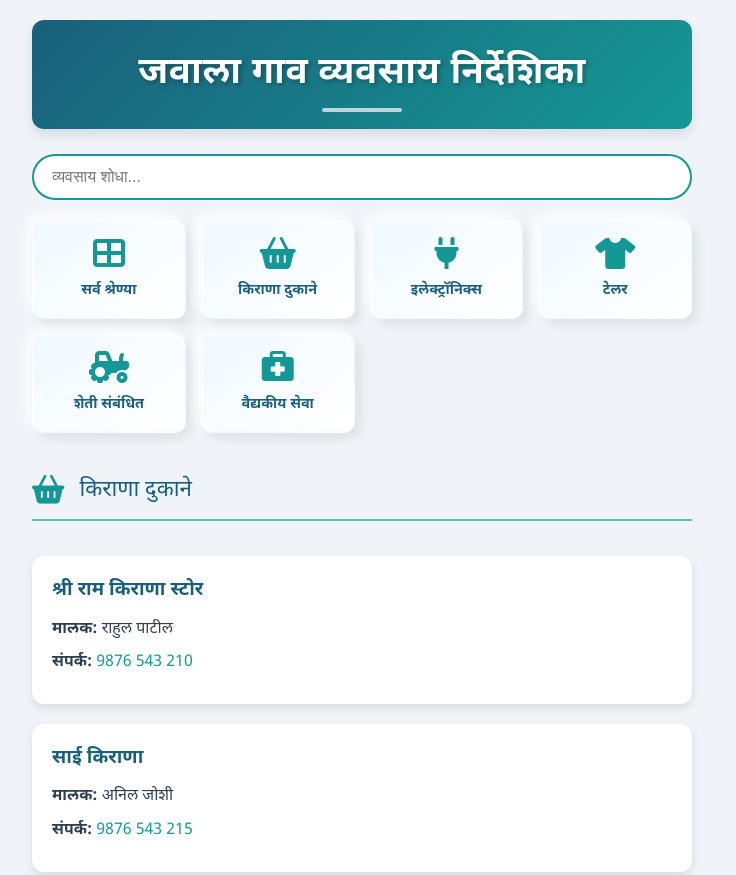
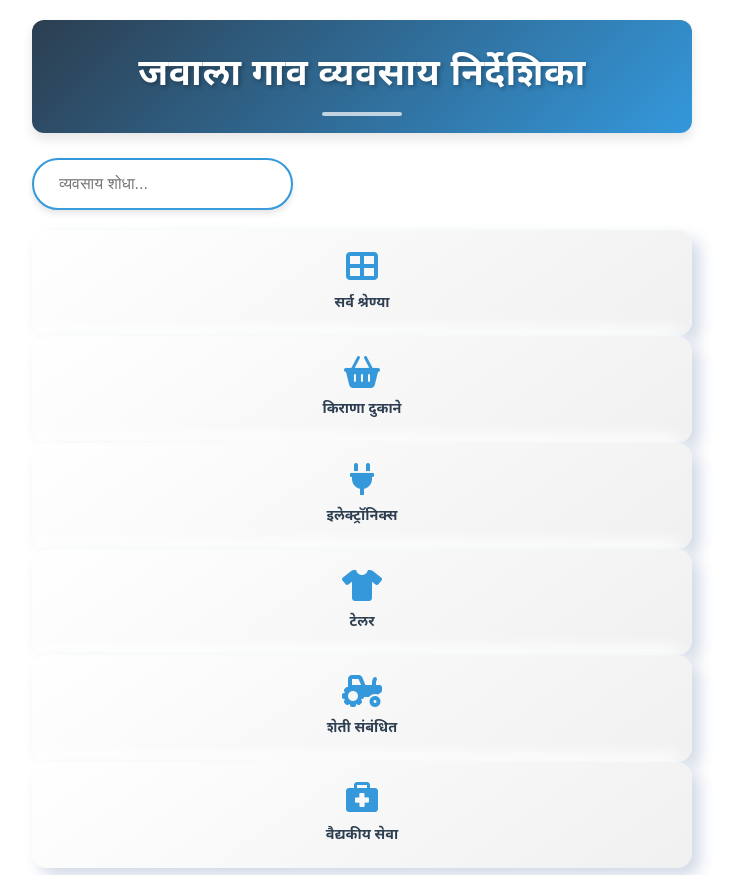
Before and after one commit to the-scam-master/Jawala-Business-Finder, a plain HTML site: page index.html in a window 1280 px wide. Shown: the top 875 px of the page, without its empty margins (278-1014 px from the left). Drawn offline with Linux system fonts and the light colour scheme.

Commit message:
Update styles.css

```diff
--- a/styles.css
+++ b/styles.css
@@ -1,11 +1,10 @@
 :root {
-    --primary-color: #1a5f7a;
-    --secondary-color: #159895;
-    --background-color: #f0f4f8;
-    --text-color: #2c3e50;
-    --card-background: #ffffff;
-    --accent-color: #57c5b6;
-    --heading-font: 'Playfair Display', serif;
+    --primary-color: #2c3e50;     /* Deep navy blue */
+    --secondary-color: #3498db;   /* Bright blue */
+    --accent-color: #2ecc71;      /* Fresh green */
+    --background-color: #f4f6f7;  /* Light gray-blue */
+    --text-color: #34495e;        /* Soft dark gray */
+    --card-background: #ffffff;   /* Clean white */
 }
 
 * {
@@ -15,10 +14,9 @@
 }
 
 body {
-    font-family: 'Noto Sans Devanagari', 'Poppins', Arial, sans-serif;
-    background-color: var(--background-color);
-    color: var(--text-color);
-    line-height: 1.6;
+    font-family: 'Noto Sans Devanagari', -apple-system, BlinkMacSystemFont, 'Segoe UI', Roboto, Oxygen, Ubuntu, Cantarell, 'Open Sans', 'Helvetica Neue', sans-serif;
+    line-height: 1.7;
+    font-weight: 400;
 }
 
 .container {
@@ -70,19 +68,18 @@ header h1::after {
 }
 
 .search-container input {
-    width: 100%;
-    padding: 12px 18px;
+    border-radius: 30px;
+    padding: 15px 25px;
+    font-size: 1rem;
     border: 2px solid var(--secondary-color);
-    border-radius: 25px;
-    font-size: 1rem;
-    background-color: white;
     transition: all 0.3s ease;
-    outline: none;
+    box-shadow: 0 4px 6px rgba(0,0,0,0.1);
 }
 
 .search-container input:focus {
+    outline: none;
     border-color: var(--accent-color);
-    box-shadow: 0 0 10px rgba(21, 152, 149, 0.2);
+    box-shadow: 0 6px 8px rgba(0,0,0,0.15);
 }
 
 .category-selection {
@@ -90,10 +87,8 @@ header h1::after {
 }
 
 .category-grid {
-    display: grid;
-    grid-template-columns: repeat(4, 1fr);
-    gap: 15px;
-    margin-bottom: 15px;
+    grid-template-columns: repeat(auto-fit, minmax(100px, 1fr));
+    gap: 20px;
 }
 
 .category-item {
@@ -101,23 +96,16 @@ header h1::after {
     flex-direction: column;
     align-items: center;
     justify-content: center;
-    padding: 15px;
-    border-radius: 12px;
-    background: linear-gradient(145deg, #f0f9ff, #ffffff);
-    box-shadow:
-        6px 6px 12px rgba(0,0,0,0.08),
-        -6px -6px 12px rgba(255,255,255,0.8);
-    cursor: pointer;
+    padding: 20px;
+    border-radius: 15px;
+    background: linear-gradient(145deg, #ffffff, #f0f0f0);
+    box-shadow: 8px 8px 16px #d1d9e6, -8px -8px 16px #ffffff;
     transition: all 0.3s ease;
-    border: 2px solid transparent;
-    font-weight: 600;
 }
 
 .category-item:hover {
-    transform: scale(1.05);
-    box-shadow:
-        8px 8px 15px rgba(0,0,0,0.1),
-        -8px -8px 15px rgba(255,255,255,0.9);
+    transform: translateY(-5px);
+    box-shadow: 10px 10px 20px #d1d9e6, -10px -10px 20px #ffffff;
 }
 
 .category-item.selected {
@@ -175,16 +163,16 @@ header h1::after {
 }
 
 .business-card {
-    background-color: var(--card-background);
-    border-radius: 12px;
-    padding: 20px;
-    box-shadow: 0 4px 10px rgba(0,0,0,0.1);
+    background: var(--card-background);
+    border-radius: 15px;
+    padding: 25px;
+    box-shadow: 0 10px 30px rgba(0,0,0,0.07);
     transition: transform 0.3s ease, box-shadow 0.3s ease;
 }
 
 .business-card:hover {
-    transform: translateY(-5px);
-    box-shadow: 0 6px 15px rgba(0,0,0,0.15);
+    transform: translateY(-10px);
+    box-shadow: 0 15px 40px rgba(0,0,0,0.1);
 }
 
 .business-card h4 {
@@ -221,20 +209,23 @@ header h1::after {
 }
 
 @media screen and (max-width: 600px) {
-    .category-grid {
-        grid-template-columns: repeat(2, 1fr);
+    .container {
+        padding: 10px;
     }
 
-    .container {
+    .category-grid {
+        grid-template-columns: repeat(3, 1fr);
+        gap: 15px;
+    }
+
+    .business-card {
         padding: 15px;
     }
+}
 
-    header h1 {
-        font-size: 1.8rem;
-    }
-
-    .controls input {
-        font-size: 0.95rem;
-        padding: 10px 15px;
-    }
+/* Add subtle focus states */
+.category-item:focus-visible,
+.business-card:focus-visible {
+    outline: 3px solid var(--secondary-color);
+    outline-offset: 3px;
 }
```
